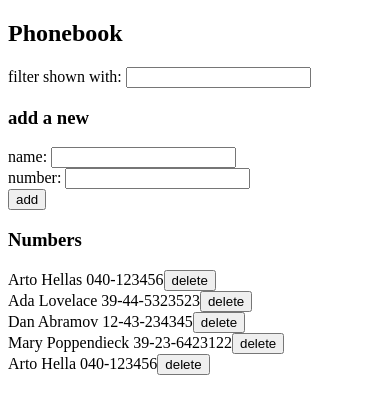
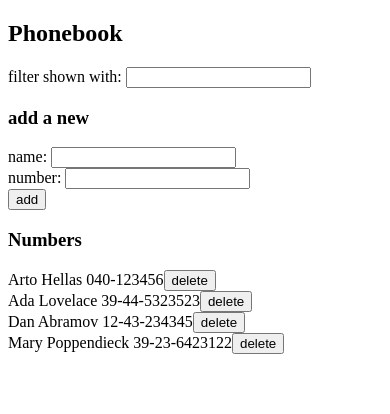
Before and after one commit to sm-mostafajamal/Fullstack_Open, a React (Create React App) app in the folder part2/the_phonebook/: page / in a window 390 px wide. Shown: the top 414 px of the page. Built offline with nearby package versions, Linux system fonts and the light colour scheme; data requests are answered from the project's data file.

Commit message:
2.20*: Phonebook step12

```diff
--- a/part2/the_phonebook/db.json
+++ b/part2/the_phonebook/db.json
@@ -19,11 +19,6 @@
       "name": "Mary Poppendieck",
       "number": "39-23-6423122",
       "id": 4
-    },
-    {
-      "name": "Arto Hella",
-      "number": "040-123456",
-      "id": 5
     }
   ]
 }
--- a/part2/the_phonebook/src/App.js
+++ b/part2/the_phonebook/src/App.js
@@ -1,11 +1,10 @@
 import './index.css'
-
 import { useState, useEffect } from 'react';
 import Filter from './Components/Filter';
 import PersonForm from './Components/PersonForm';
 import Persons from './Components/Persons';
+import Notification  from './Components/Notification';
 import contactServices from './services/persons';
-import Notification  from './Components/Notification';
 
 const App = () => {
   const [persons, setPersons] = useState([])
@@ -29,7 +28,6 @@ const App = () => {
     if(searchedContact){
       if(window.confirm(`${newName} is already added to phonebook, replace the old number with new one`)){
         const updateContact = {...searchedContact, number: number}
-
         contactServices
         .update(searchedContact.id, updateContact)
         .then(updateContact => {
@@ -46,7 +44,6 @@ const App = () => {
 
       }
     }else {
-
       const newContact = {
         name: newName,
         number: number,
@@ -60,7 +57,6 @@ const App = () => {
           setNewName('')
           setNumber('')
         })
-
     }
   }
 
@@ -87,7 +83,7 @@ const App = () => {
 
       <h3>Numbers</h3>
 
-      <Persons contactToShow={contactToShow} />
+      <Persons contactToShow={contactToShow} setPersons={setPersons} />
     </div>
   )
 }
--- a/part2/the_phonebook/src/Components/Persons.js
+++ b/part2/the_phonebook/src/Components/Persons.js
@@ -1,8 +1,8 @@
 import contactServices from '../services/persons';
 
-const Persons =({contactToShow})=>{
+const Persons =({contactToShow, setPersons})=>{
 
-    const deleteContact =(contact) => window.confirm(`Delete ${contact.name}?`) && contactServices.deleteObj(contact.id)
+    const deleteContact =(contact) => window.confirm(`Delete ${contact.name}?`) && contactServices.deleteObj(contact.id).then(res => setPersons(contactToShow.filter(p=> p.id !== contact.id)))
 
     return  <div>
                 {contactToShow.map(contact =>
```
